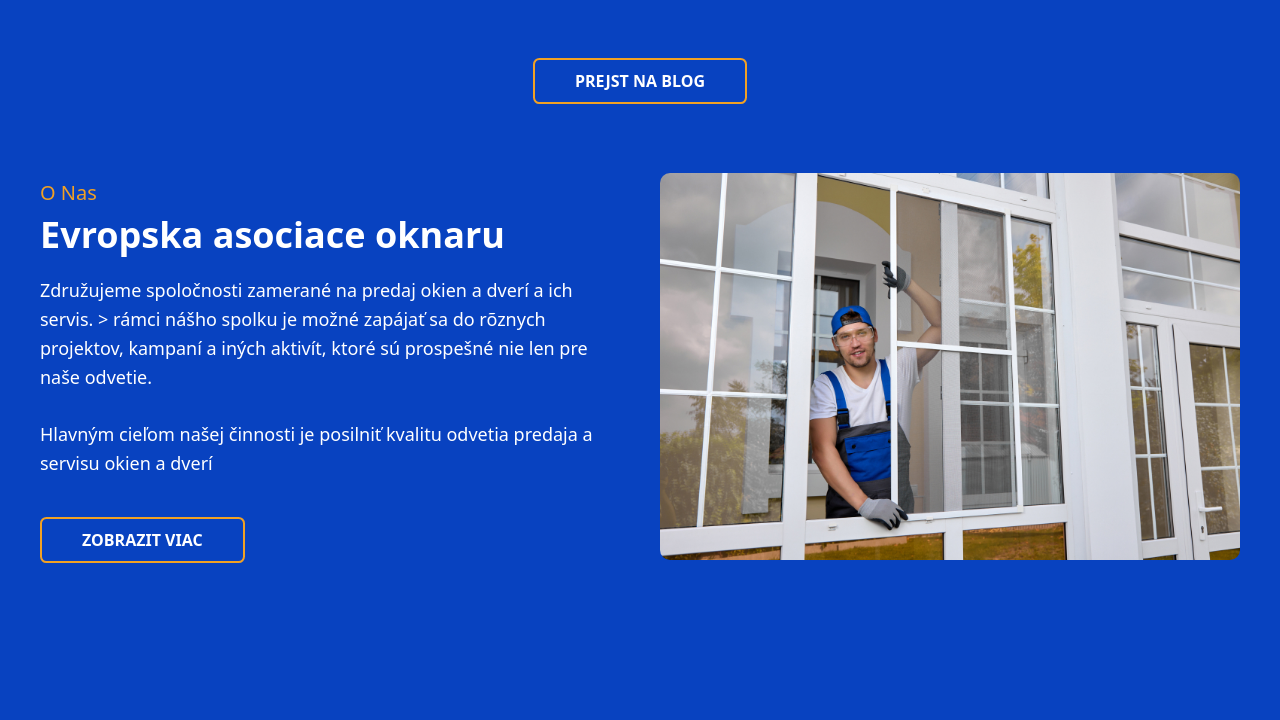
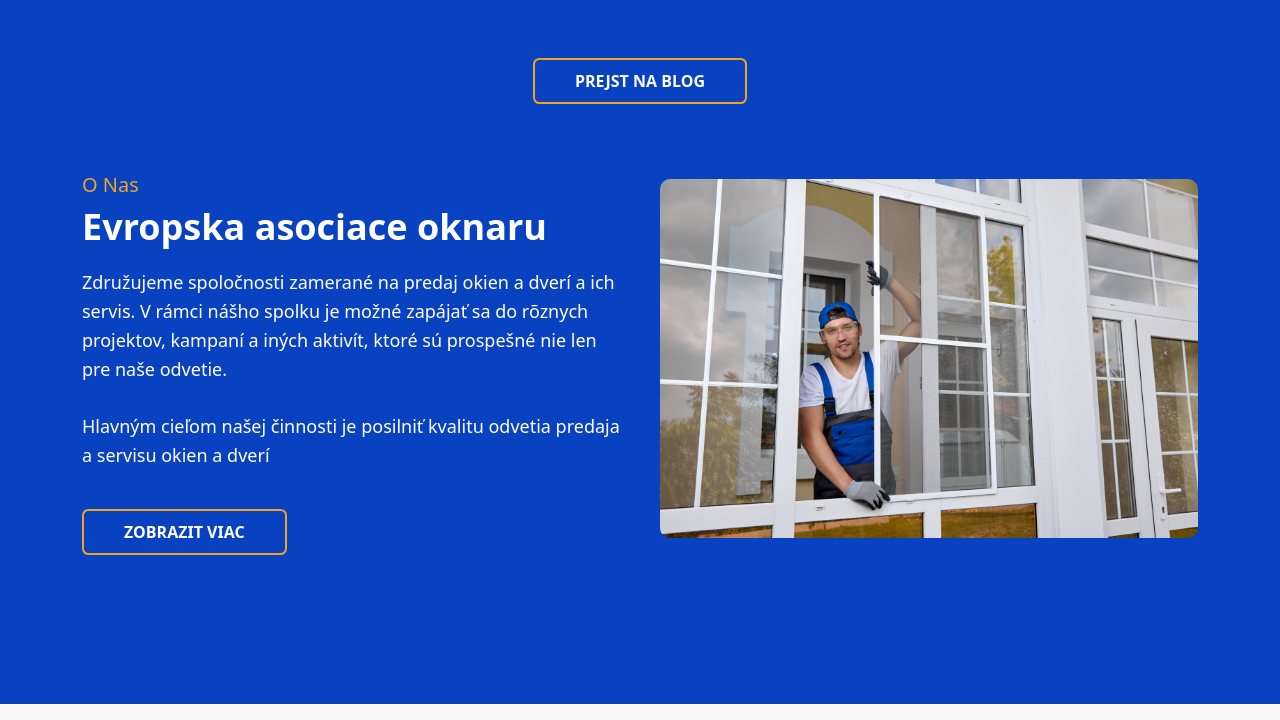
Before and after one commit to phillredkin/europe_association, a plain HTML site: page index.html in a window 1280 px wide. Shown: the part 2386-3106 px from the top of the page. Drawn offline with nearby package versions, Linux system fonts and the light colour scheme.

Commit message:
updated about us section (removed paddings)

```diff
--- a/index.html
+++ b/index.html
@@ -144,6 +144,7 @@
     <a href="#">Prejst na blog</a>
   </div>
 
+  <div class="container">
     <div class="about_us_section">
       <div class="about_us_section_wrapper">
         <div class="about_us_section_item_left">
@@ -151,7 +152,7 @@
           <h2>Evropska asociace oknaru</h2>
           <p>
             Združujeme spoločnosti zamerané na predaj okien a dverí
-          a ich servis. > rámci nášho spolku je možné zapájať sa do
+            a ich servis. V rámci nášho spolku je možné zapájať sa do
             rõznych projektov, kampaní a iných aktivít, ktoré sú
             prospešné nie len pre naše odvetie. <br><br>
             Hlavným cieľom našej činnosti je posilniť kvalitu odvetia
@@ -162,6 +163,7 @@
 
         <div class="about_us_section_item_right">
           <img src="assets/about-us.jpg" alt="About us">
+        </div>
       </div>
     </div>
   </div>
--- a/style.css
+++ b/style.css
@@ -241,7 +241,7 @@
   bottom: 0;
   left: 0;
   width: 100%;
-  height: calc(100% - 50px); /* Увеличиваем высоту, чтобы включить about_us_section */
+  height: calc(100% - 50px);
   background-color: #0842c0;
   z-index: -1;
 }
@@ -389,7 +389,6 @@
   display: flex;
   align-items: center;
   justify-content: space-between;
-  max-width: 1200px;
   margin: 0 auto;
   gap: 40px;
 }
```
Lines whose indentation alone changed are shown as unchanged.
